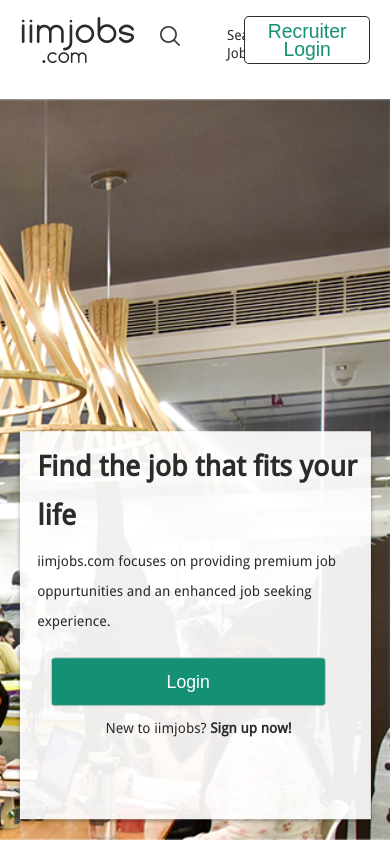
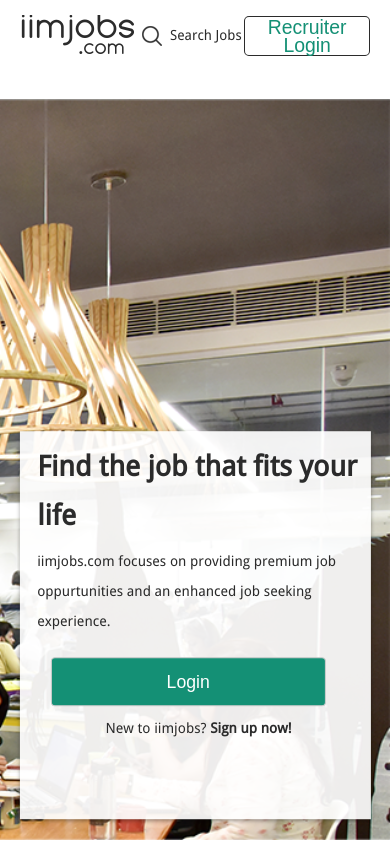
Before and after one commit to bharatjain7723/Sign-Up-Project, a plain HTML site: page index.html in a window 390 px wide. Drawn offline with nearby package versions, Linux system fonts and the light colour scheme; files that its build step writes are made by us from their sources.

Commit message:
Added some Responsiveness

```diff
--- a/scss/app.scss
+++ b/scss/app.scss
@@ -51,11 +51,13 @@
         grid-template-columns: 15% 10% 15% 20%;
     }
 
-    .flex-container {
+    .flex-container  {
         display: flex;
         flex-direction: column;
+        // position: relative;
+    }
 
-        div.branding {
+    .branding {
         font-family: 'Comfortaa';
         /* color:  rgba(0, 0, 0, 0.52); */
         color: $text-color;
@@ -65,22 +67,27 @@
         text-align: left;
         transform: scaleX(1.0001);
         /* width and height properties ommitted due to transform */
-
-            &#one {
+    }
+    div#one {
+        // position: absolute;
         font-size: 37.18px;
         padding-top: 2%;
+        width: 100%;
     }
 
-            &#two {
+    div#two {
+        // position: absolute;
         font-size: 21.69px;
-            padding-top: 3%;
+        // margin-top: 22%;
+        // margin-left: 2%;
+        // width: 100%;
+        padding-top:3%;
         padding-left: 40%;
-            width: 100%;
-            }
-        }
     }
 
-
+    #search{
+        display: none;
+    }
 
     img#searchImg {
         display: none;
@@ -238,21 +245,56 @@
 
 /* Media queries */
 
+
+@media screen and (max-width: 1055px){
+
+    header{
+        div#two {
+            position: relative;
+            /* font-size: 21.69px; */
+            padding-top: 5%;
+            padding-left: 50%;
+            // margin-left: 200%;
+        }
+
+        .nav{
+            width: 100%;
+        }
+    }
+
+    section#login_form{
+        min-width: 40%;
+
+        .form_text#text1 {
+            padding: 0 3% 0 3%;
+        }
+
+        .form_text#text2 {
+            padding: 0 3% 0 3%;
+        }
+
+    }
+}
+
 @media (max-width: 600px) {
     /*Header*/
-.branding {
-    margin-top: 10%;
-    #two {
+    // .branding {
+    //     margin-top: 10%;
+
+    header {
+
+        div#two {
+            position: relative;
             /* font-size: 21.69px; */
             padding-top: 7%;
             padding-left: 90%;
+            // margin-left: 200%;
         }
-}
-header {
 
         .nav {
         display: none;
         }
+
 
         img#searchImg {
             position: relative;
@@ -275,6 +317,8 @@
             /* width and height properties ommitted due to transform */
             width: 100%;
         }
+
+
 
         .button_2 {
         width: 180%;
@@ -318,9 +362,39 @@
         }
     }
 
-/* @media(max-width: 1219) {
 
-    #two{
-        width: 100%;
+@media(max-width: 480px) {
+
+    header{
+
+        div#two {
+            /* font-size: 21.69px; */
+            padding-top: 7%;
+            padding-left: 110%;
+            position: relative;
         }
-} */
+
+        img#searchImg {
+            position: relative;
+            display: block;
+            margin: 30% 0 0 200%;
+        }
+
+        p#searchText{
+            display: block;
+            position: relative;
+            margin: 20% 0 0 120%;;
+
+            color: $text-color;
+            font-size: 13.84px;
+            /* Approximation due to font substitution */
+            font-weight: 400;
+            line-height: 18px;
+            /* Approximation due to font substitution */
+            text-align: left;
+            transform: scaleY(1.0117);
+            /* width and height properties ommitted due to transform */
+            width: 200%;
+        }
+    }
+}
```
Lines whose indentation alone changed are shown as unchanged.
